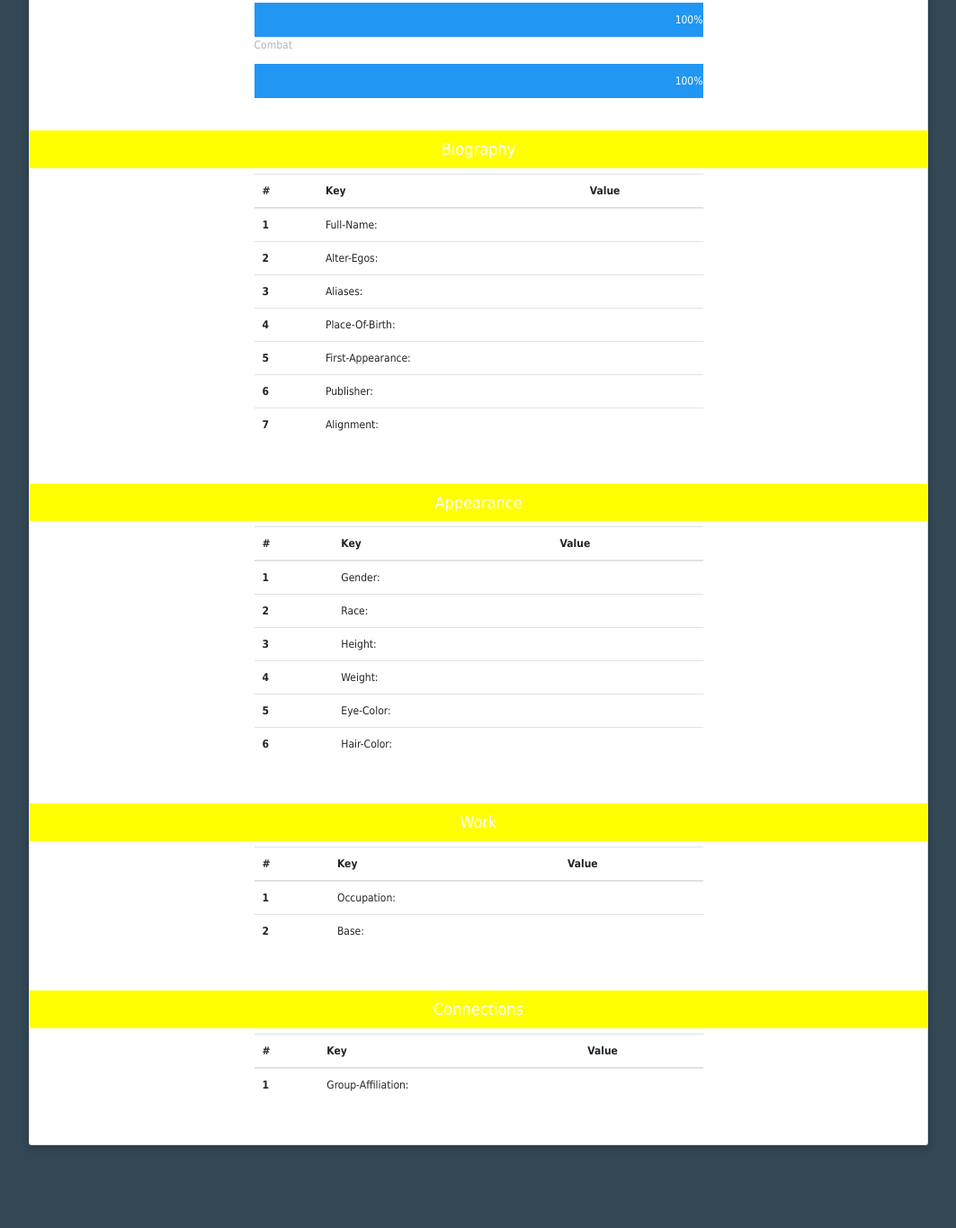
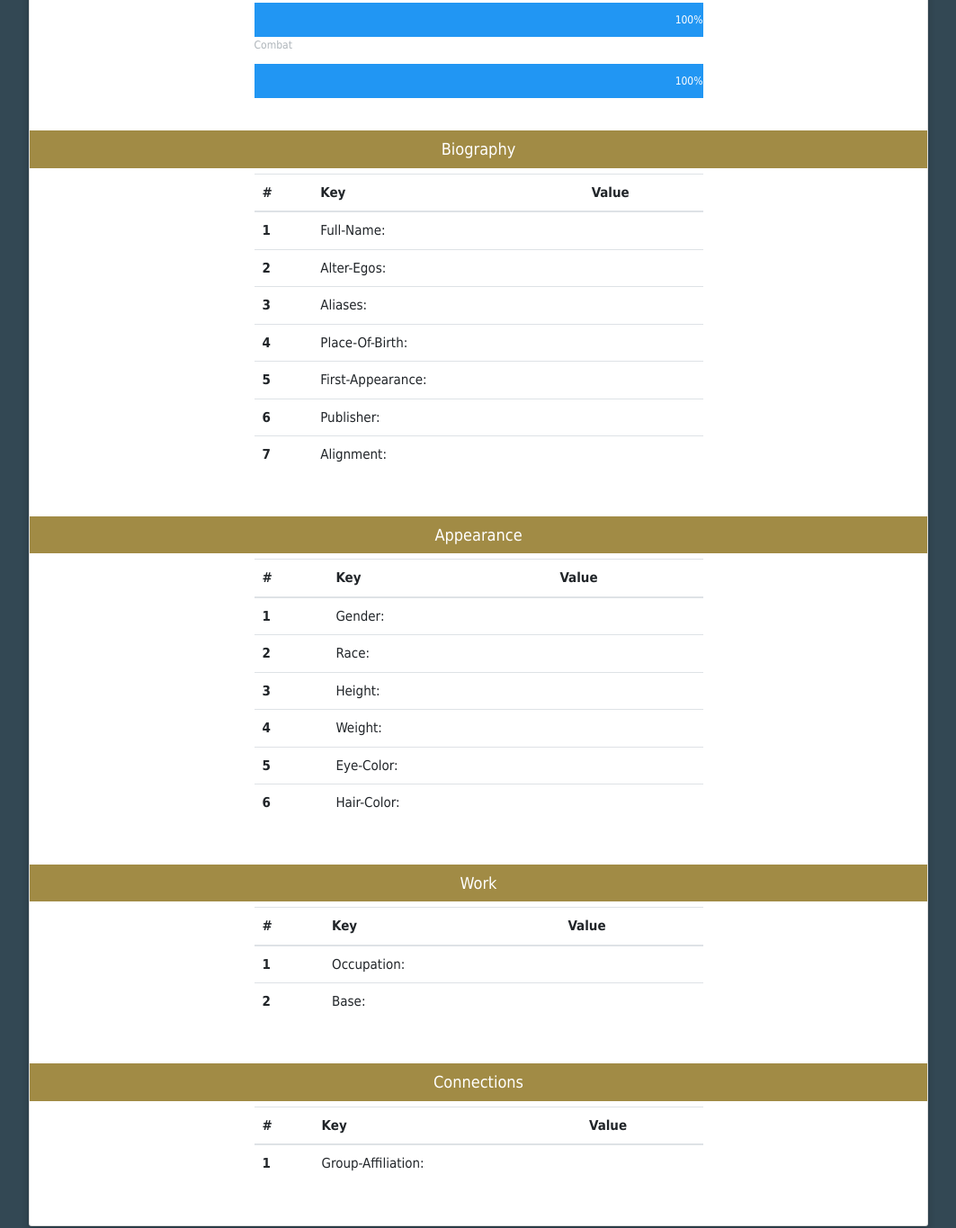
Before and after one commit to Rajasekar621/zoholvl3assignment, a plain HTML site: page index.html in a window 1280 px wide. Shown: the part 799-2164 px from the top of the page at 90% size, without its empty margins (108-1171 px from the left). Drawn offline with nearby package versions, Linux system fonts and the light colour scheme; no server answers.

Commit message:
Update index.html

```diff
--- a/index.html
+++ b/index.html
@@ -32,7 +32,7 @@
 
 
 					/********* Name starts **********/
-					$('#name').html(data.name);
+					$('#name').html("Name:  '"+data.name+"'       Id:  '"+data.id+"'");
 					/********* Name ends **********/
 
 					/********* image starts **********/
@@ -167,7 +167,7 @@
                 success: function(data){
 
 					/********* Name starts **********/
-					$('#name').html(data.name);
+					$('#name').html("Name:  '"+data.name+"'       Id:  '"+data.id+"'");
 					/********* Name ends **********/
 
 					/********* image starts **********/
@@ -321,6 +321,9 @@
 .Power {width: 100%; background-color: #2196F3;}
 .Combat {width: 100%; background-color: #2196F3;}
 
+.table-condensed{
+  font-size: 15px;
+}
 
 	</style>
   </head>
@@ -374,12 +377,12 @@
 							</div>
 						</div>
 					</div>
-
+				  <h1 id="name" style="text-align:center">Name</h1>
 				  <div  class="m-auto pb-5" style="width:50%">
 						<img  class="img-fluid" id="img" style="width:100% height:100%" alt="SuperHeros">
 				  </div>
-				  <h1 id="name" style="text-align:center">Name</h1>
-				  <h1 style="background-color:yellow;text-align:center;">My Skills</h1>
+
+				  <h1 style="background-color:#a18b45;text-align:center;">My Skills</h1>
 				  <div class="m-auto pb-5" id="powerstats" style="width:50%;" >
 
 
@@ -415,10 +418,10 @@
 
 
 				  </div>
-				  <h1 style="background-color:yellow;text-align:center;">Biography</h1>
+				  <h1 style="background-color:#a18b45;text-align:center;">Biography</h1>
 				  <div  class="m-auto pb-5" id="biography" style="width:50%;">
 
-						<table class="table">
+						<table class="table table-condensed">
 								<thead>
 									<tr>
 									  <th scope="col">#</th>
@@ -461,10 +464,10 @@
 						</table>
 
 				  </div>
-				  <h1 style="background-color:yellow;text-align:center;">Appearance</h1>
+				  <h1 style="background-color:#a18b45;text-align:center;">Appearance</h1>
 				  <div  class="m-auto pb-5" id="Appearance" style="width:50%;">
 
-						<table class="table">
+						<table class="table table-condensed">
 								<thead>
 									<tr>
 									  <th scope="col">#</th>
@@ -504,10 +507,10 @@
 						</table>
 
 				  </div>
-				  <h1 style="background-color:yellow;text-align:center;">Work</h1>
+				  <h1 style="background-color:#a18b45;text-align:center;">Work</h1>
 				  <div  class="m-auto pb-5" id="work" style="width:50%;">
 
-						<table class="table">
+						<table class="table table-condensed">
 								<thead>
 									<tr>
 									  <th scope="col">#</th>
@@ -531,10 +534,10 @@
 						</table>
 
 				  </div>
-				  <h1 style="background-color:yellow;text-align:center;">Connections</h1>
+				  <h1 style="background-color:#a18b45;text-align:center;">Connections</h1>
 				  <div  class="m-auto pb-5" id="connections" style="width:50%;">
 
-						<table class="table">
+						<table class="table table-condensed">
 								<thead>
 									<tr>
 									  <th scope="col">#</th>
```
